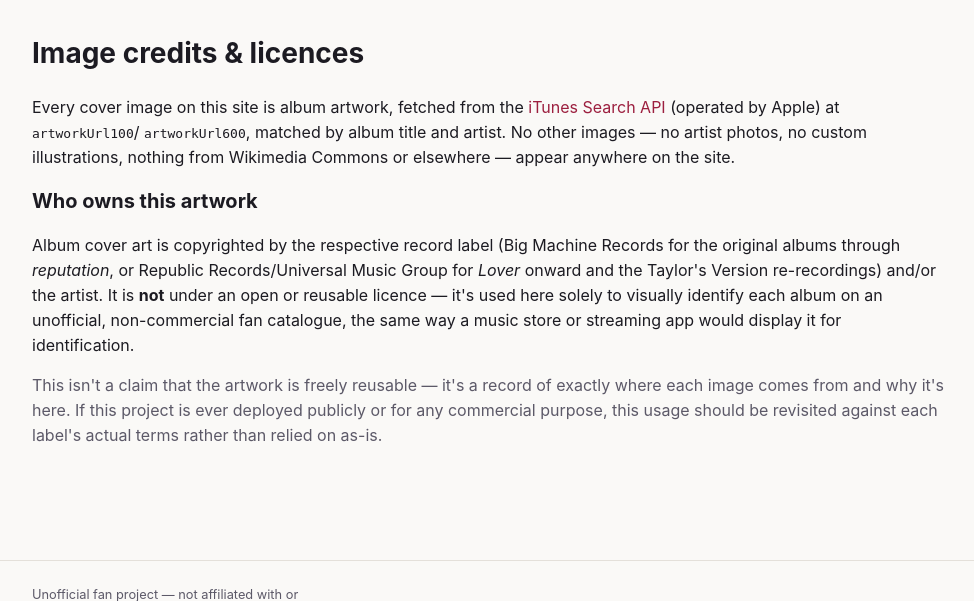
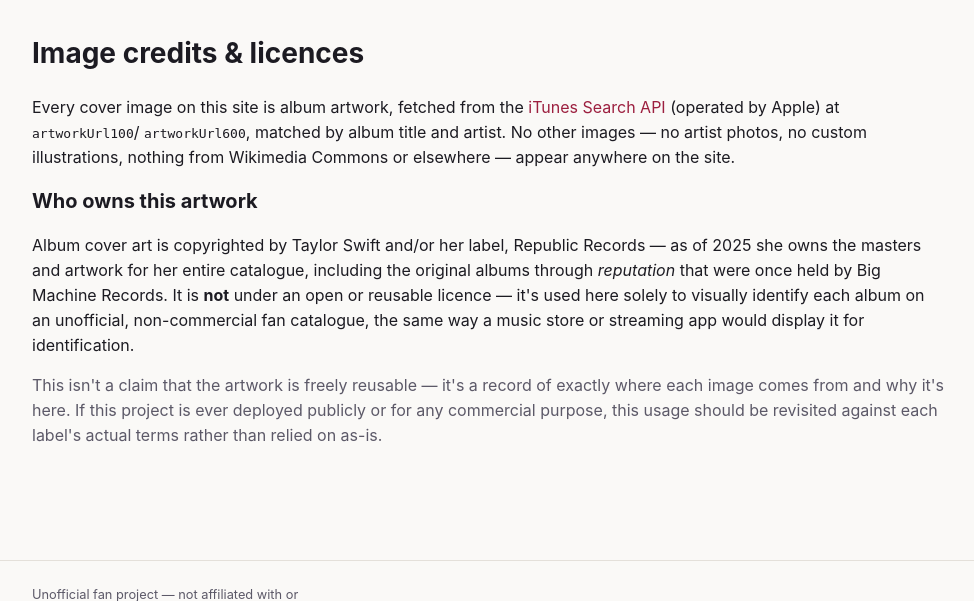
Before and after one commit to anniemcrook/taylor-swift-db, a PHP site: page /credits.php in a window 1280 px wide. Shown: the part 62-663 px from the top of the page, without its empty margins (152-1126 px from the left). Run offline with PHP 8.4, Linux system fonts and the light colour scheme.

Commit message:
Correct album artwork ownership on the Image Credits page
Taylor Swift now owns the masters and artwork for her entire
catalogue, including the original albums through reputation that
were previously held by Big Machine Records — not split ownership
between two labels as the page previously stated.

Co-Authored-By: Claude Sonnet 5 <noreply@anthropic.com>

```diff
--- a/backend/credits.php
+++ b/backend/credits.php
@@ -24,11 +24,11 @@ $currentNav = null;
 
         <h2>Who owns this artwork</h2>
         <p>
-            Album cover art is copyrighted by the respective record
-            label (Big Machine Records for the original albums through
-            <em>reputation</em>, or Republic Records/Universal Music
-            Group for <em>Lover</em> onward and the Taylor's Version
-            re-recordings) and/or the artist. It is <strong>not</strong>
+            Album cover art is copyrighted by Taylor Swift and/or her
+            label, Republic Records — as of 2025 she owns the masters
+            and artwork for her entire catalogue, including the
+            original albums through <em>reputation</em> that were once
+            held by Big Machine Records. It is <strong>not</strong>
             under an open or reusable licence — it's used here solely
             to visually identify each album on an unofficial,
             non-commercial fan catalogue, the same way a music store
```
